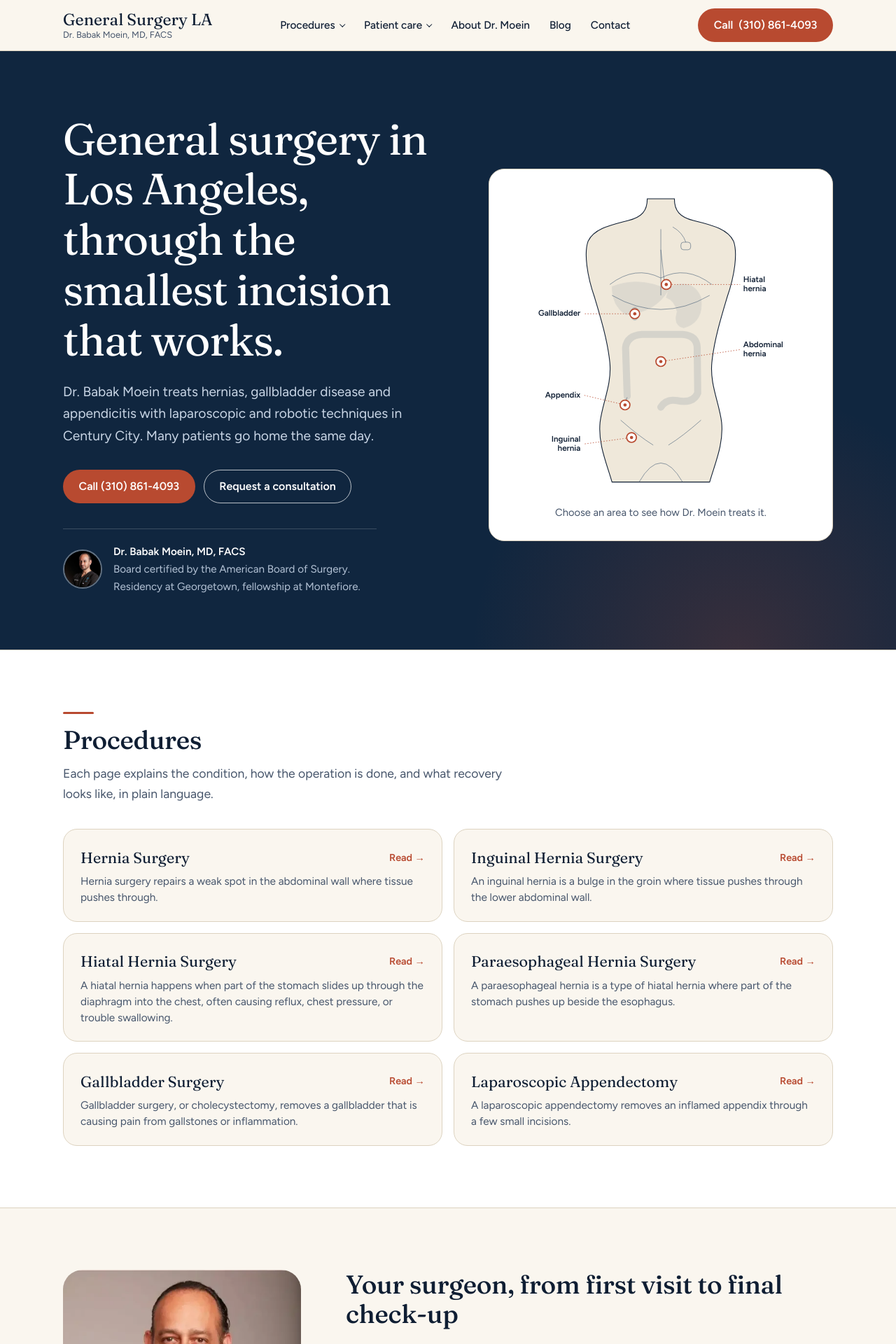
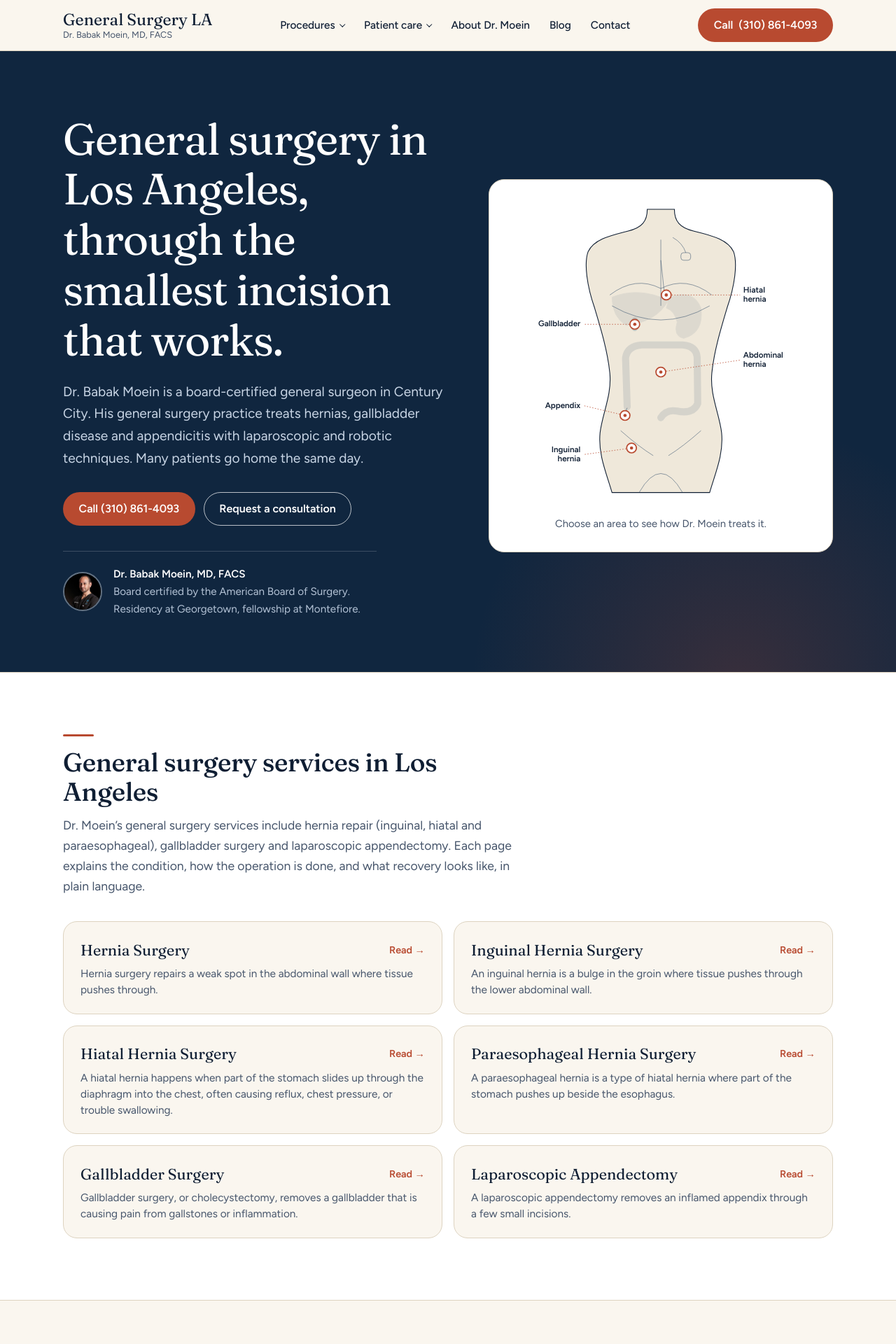
Before and after one commit to rldonnell/generalsurgeryla, a Next.js app: page / in a window 1280 px wide. Shown: the top 1920 px of the page at 70% size. Built offline with nearby package versions, Linux system fonts and the light colour scheme.

Commit message:
Home page copy: general surgeon keyword and services

```diff
--- a/app/page.tsx
+++ b/app/page.tsx
@@ -7,7 +7,7 @@ import { allFaqs, getProcedures, settings as s } from '@/lib/content';
 import { faqPage } from '@/lib/schema';
 
 export const metadata = {
-  title: 'Los Angeles General Surgeon | Hernia & Gallbladder | Dr. Moein',
+  title: 'General Surgeon in Los Angeles | Dr. Moein | Hernia & Gallbladder',
   description:
     'Board-certified general surgeon Dr. Babak Moein performs minimally invasive hernia, gallbladder and appendix surgery in Century City, Los Angeles.',
   alternates: { canonical: '/' },
@@ -35,8 +35,9 @@ export default function Home() {
           <div>
             <h1>General surgery in <span className="nowrap">Los Angeles</span>, through the smallest incision that works.</h1>
             <p className="lede">
-              Dr. Babak Moein treats hernias, gallbladder disease and appendicitis with laparoscopic and robotic
-              techniques in Century City. Many patients go home the same day.
+              Dr. Babak Moein is a board-certified general surgeon in Century City. His general surgery practice treats
+              hernias, gallbladder disease and appendicitis with laparoscopic and robotic techniques. Many patients go home
+              the same day.
             </p>
             <div className="actions">
               <a className="btn btn-marker" href={`tel:${s.phoneE164}`}>Call {s.phone}</a>
@@ -59,8 +60,12 @@ export default function Home() {
       <section className="section band" id="procedures">
         <div className="wrap">
           <div className="section-head">
-            <h2>Procedures</h2>
-            <p>Each page explains the condition, how the operation is done, and what recovery looks like, in plain language.</p>
+            <h2>General surgery services in Los Angeles</h2>
+            <p>
+              Dr. Moein&rsquo;s general surgery services include hernia repair (inguinal, hiatal and paraesophageal), gallbladder
+              surgery and laparoscopic appendectomy. Each page explains the condition, how the operation is done, and what
+              recovery looks like, in plain language.
+            </p>
           </div>
           <ul className="proc-index">
             {procs.map((p) => (
@@ -81,7 +86,7 @@ export default function Home() {
           {/* eslint-disable-next-line @next/next/no-img-element */}
           <img src="/images/dr-moein-3.webp" alt={`${s.doctor.name}, ${s.doctor.credentials}`} width={489} height={630} loading="lazy" />
           <div>
-            <h2>Your surgeon, from first visit to final check-up</h2>
+            <h2>Your Los Angeles general surgeon, from first visit to final check-up</h2>
             <p style={{ marginTop: '1rem', maxWidth: '60ch' }}>
               Dr. Moein is a Los Angeles native and a Fellow of the American College of Surgeons with more than 20 years of surgical
               experience. He focuses on minimally invasive abdominal surgery and follows each patient through recovery.
@@ -106,7 +111,7 @@ export default function Home() {
       <section className="section band">
         <div className="wrap">
           <div className="section-head">
-            <h2>Minimally invasive or open surgery?</h2>
+            <h2>Minimally invasive or open general surgery?</h2>
             <p>
               Dr. Moein uses laparoscopic or robotic techniques whenever they are safe for your case. Open surgery is still the right
               choice for some large or complicated repairs.
@@ -148,7 +153,7 @@ export default function Home() {
       <section className="section">
         <div className="wrap">
           <div className="section-head">
-            <h2>Common questions</h2>
+            <h2>Common questions about general surgery</h2>
             <p><Link href="/frequently-asked-question/">See all questions</Link></p>
           </div>
           <FaqList faqs={homeFaqs} />
```
